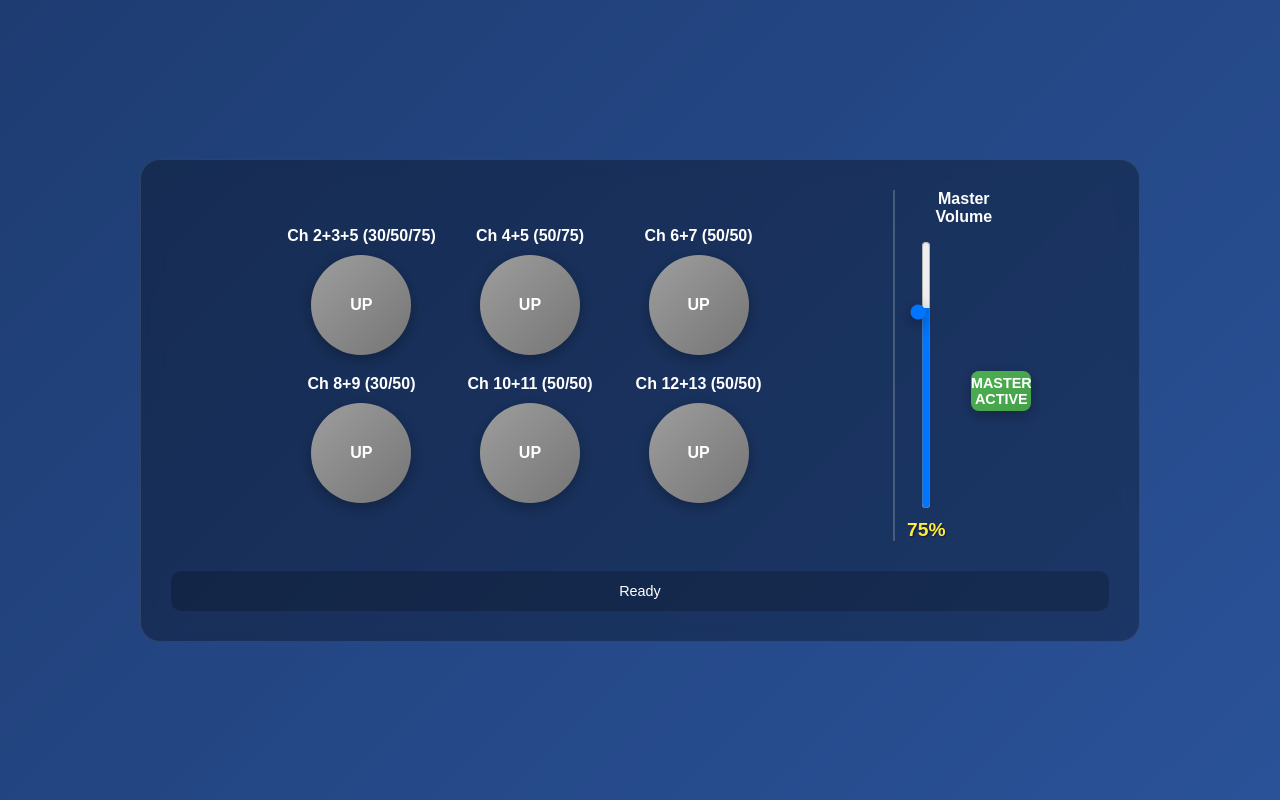
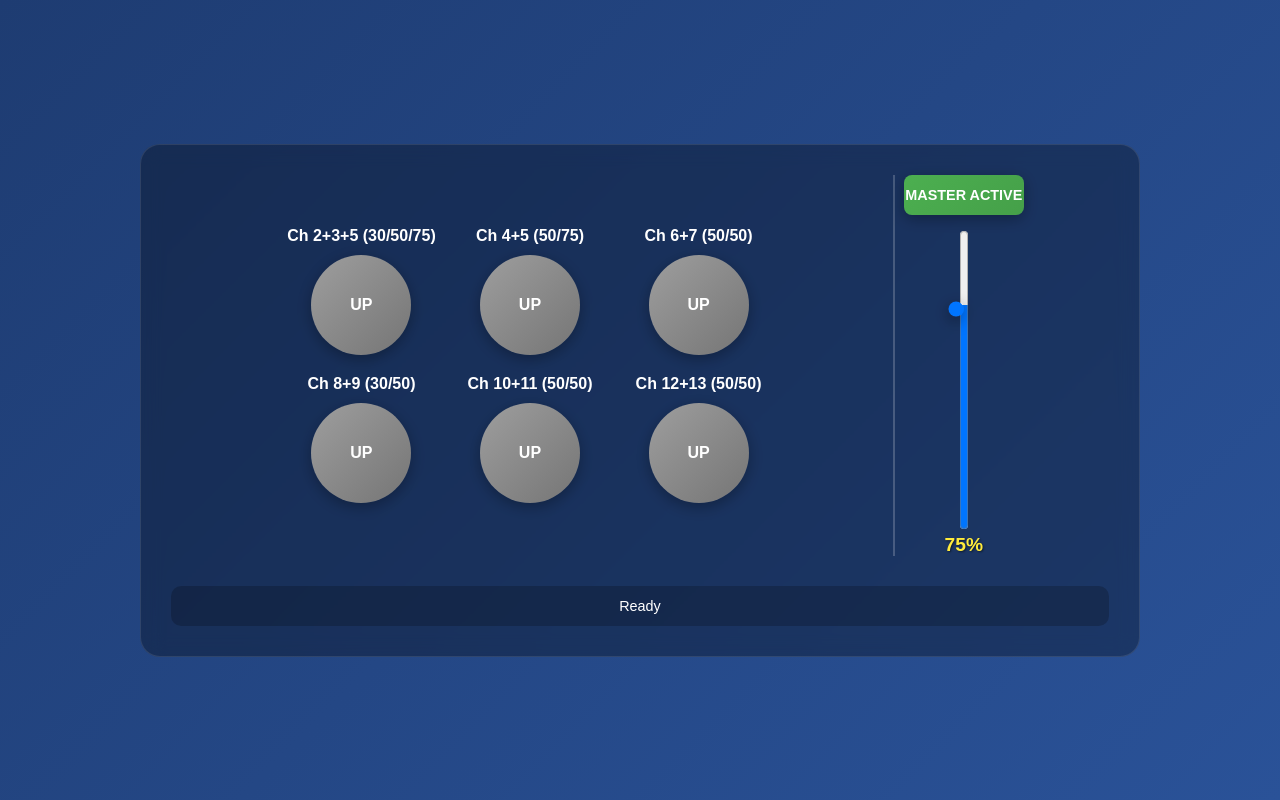
Before and after one commit to picxenk/OSCMixerController, a website: page public/index.html in a window 1280 px wide. Drawn offline with Linux system fonts and the light colour scheme.

Commit message:
fix master button

```diff
--- a/public/index.html
+++ b/public/index.html
@@ -122,24 +122,15 @@
             width: 100px;
         }
 
-        .slider-container {
+        .master-controls {
             display: flex;
             flex-direction: column;
-            align-items: center;
-            gap: 10px;
-            height: 300px;
-            width: 100%;
-            position: relative;
-        }
-
-        .master-controls {
-            display: flex;
             align-items: center;
             gap: 15px;
         }
 
         .master-mute-button {
-            width: 60px;
+            width: 120px;
             height: 40px;
             border: none;
             border-radius: 8px;
@@ -347,14 +338,13 @@
             </div>
 
             <div class="slider-section">
-                <div class="control-label">Master Volume</div>
                 <div class="master-controls">
+                    <button id="muteButton" class="master-mute-button">Master Active</button>
                     <div class="slider-container">
                         <input type="range" id="volumeSlider" class="volume-slider"
                                min="0" max="1" step="0.01" value="0.75">
                         <div class="volume-value" id="volumeValue">75%</div>
                     </div>
-                    <button id="muteButton" class="master-mute-button">Master Active</button>
                 </div>
             </div>
         </div>
```
